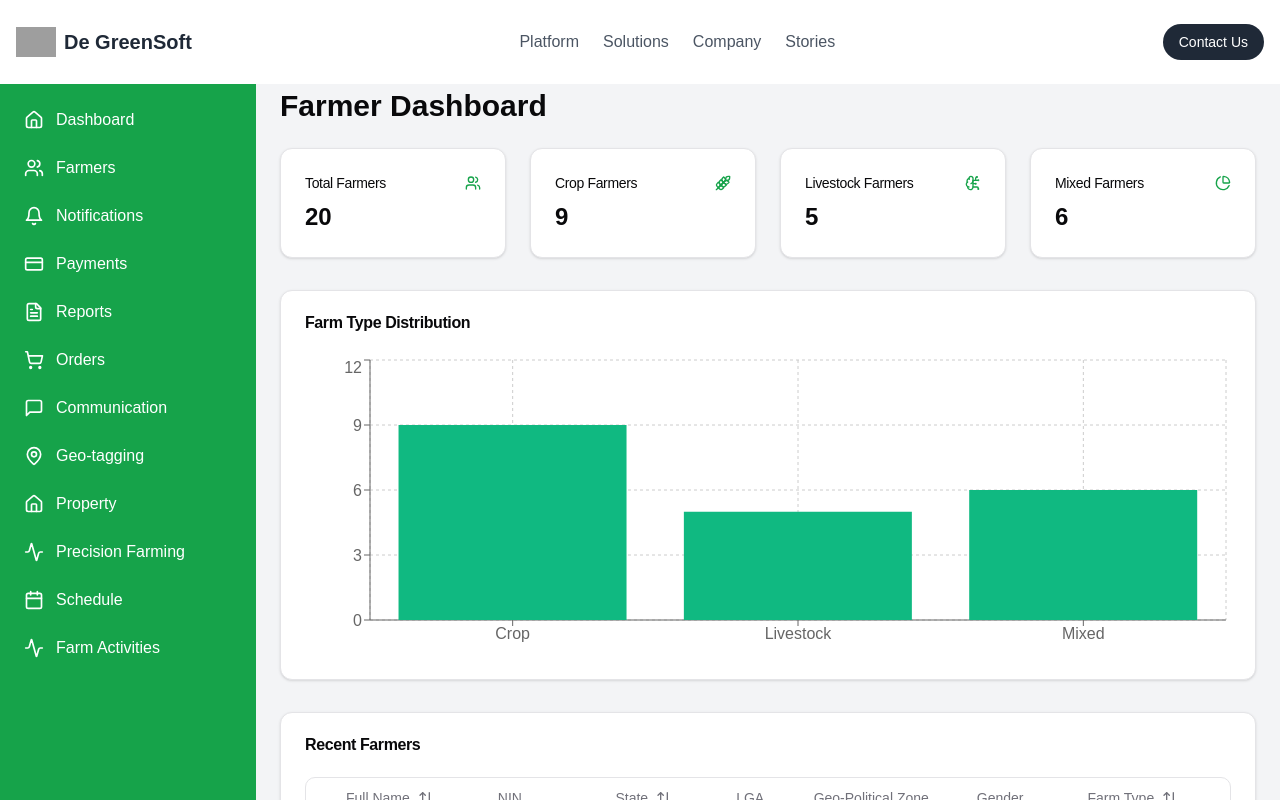
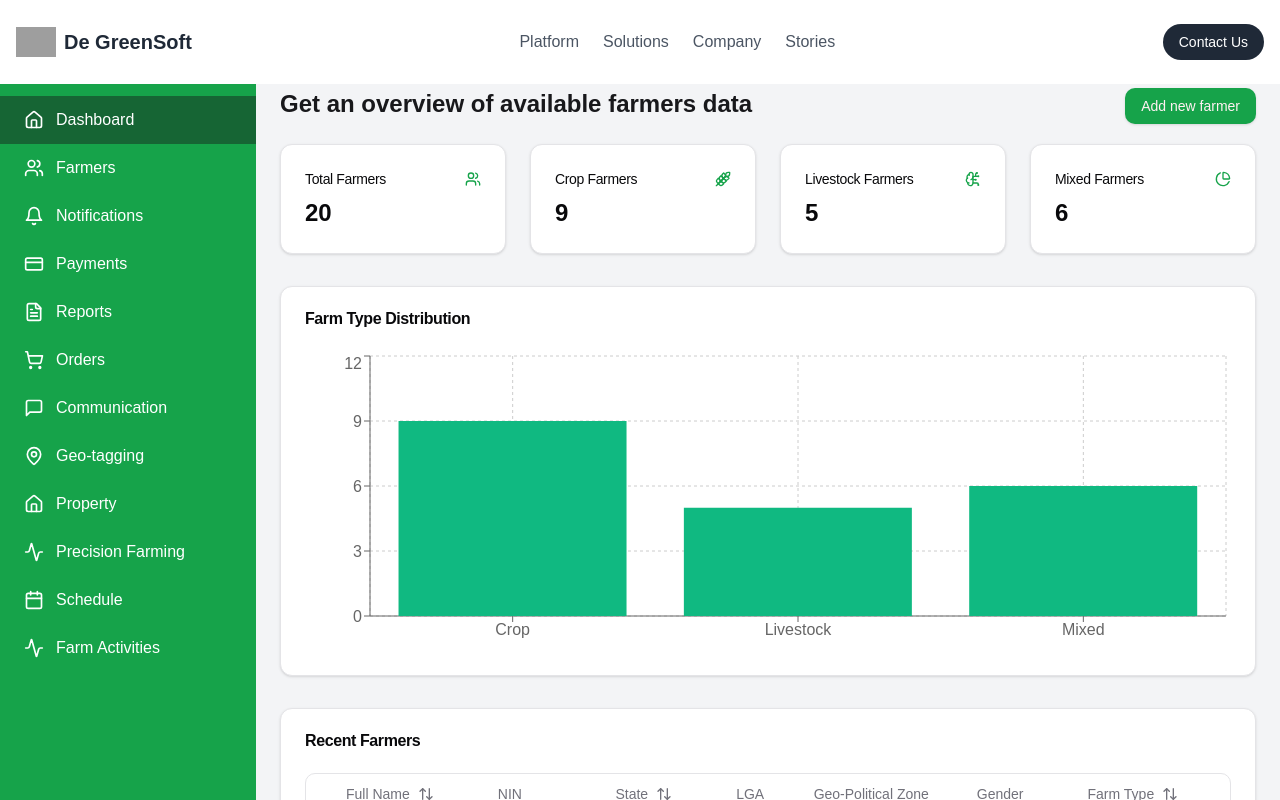
Before and after one commit to Botuns/de-greensoft, a Next.js app: page /admin/dashboard in a window 1280 px wide. Built offline with nearby package versions, Linux system fonts and the light colour scheme; grey boxes are pictures that could not be loaded.

Commit message:
Refactor next.config.mjs and page.tsx files

```diff
--- a/next.config.mjs
+++ b/next.config.mjs
@@ -8,6 +8,9 @@ const nextConfig = {
       },
     ],
   },
+  eslint: {
+    ignoreDuringBuilds: true,
+  },
 };
 
 export default nextConfig;
--- a/src/app/admin/dashboard/farmers/page.tsx
+++ b/src/app/admin/dashboard/farmers/page.tsx
@@ -30,8 +30,10 @@ import { toast } from "@/hooks/use-toast";
 import { useFarmerStore } from "@/hooks/providers/usefarmerStore";
 import autoTable, { UserOptions } from "jspdf-autotable";
 import { Row } from "@tanstack/react-table";
+import { useRouter } from "next/navigation";
 
 export default function AllFarmersPage() {
+  const router = useRouter();
   const { farmers, setFarmers } = useFarmerStore();
   const [filteredFarmers, setFilteredFarmers] = useState<Farmer[]>(farmers);
   const [searchTerm, setSearchTerm] = useState("");
@@ -159,7 +161,16 @@ export default function AllFarmersPage() {
 
   return (
     <div className="container max-w-6xl py-10 mx-auto ">
-      <h1 className="text-3xl font-bold mb-6">All Farmers</h1>
+      <div className="flex justify-between">
+        <h1 className="text-3xl font-bold mb-6">All Farmers</h1>
+        <Button
+          onClick={() => {
+            router.push("/admin/dashboard/add-farmer");
+          }}
+        >
+          Add new farmer
+        </Button>
+      </div>
       <div className="flex justify-between items-center mb-4">
         <Input
           placeholder="Search farmers..."
--- a/src/app/admin/dashboard/page.tsx
+++ b/src/app/admin/dashboard/page.tsx
@@ -78,8 +78,19 @@ export default function Dashboard() {
 
   return (
     <div className="container mx-auto p-6">
-      <h1 className="text-3xl font-bold mb-6">Farmer Dashboard</h1>
-
+      <div className="flex justify-between">
+        <h1 className="text-2xl font-bold mb-6 text-secondary-foreground">
+          Get an overview of available farmers data
+        </h1>
+        <Button
+          className=""
+          onClick={() => {
+            router.push("/admin/dashboard/add-farmer");
+          }}
+        >
+          Add new farmer
+        </Button>
+      </div>
       <div className="grid grid-cols-1 md:grid-cols-2 lg:grid-cols-4 gap-6 mb-8">
         <motion.div
           variants={cardVariants}
@@ -179,7 +190,9 @@ export default function Dashboard() {
                   data={farmers.slice(0, farmersPerPage)}
                 />
                 <div className="mt-4 flex justify-end">
-                  <Button onClick={() => router.push("/dashboard/farmers")}>
+                  <Button
+                    onClick={() => router.push("/admin/dashboard/farmers")}
+                  >
                     View All Farmers
                   </Button>
                 </div>
--- a/src/components/Sidebar.tsx
+++ b/src/components/Sidebar.tsx
@@ -19,18 +19,18 @@ import {
 } from "lucide-react";
 
 const menuItems = [
-  { icon: Home, name: "Dashboard", href: "/dashboard" },
-  { icon: Users, name: "Farmers", href: "/dashboard/farmers" },
-  { icon: Bell, name: "Notifications", href: "/notifications" },
-  { icon: CreditCard, name: "Payments", href: "/payments" },
-  { icon: FileText, name: "Reports", href: "/dashboard/reports" },
-  { icon: ShoppingCart, name: "Orders", href: "/dashboard/orders" },
-  { icon: MessageSquare, name: "Communication", href: "/dashboard/communication" },
-  { icon: MapPin, name: "Geo-tagging", href: "/dashboard/geo-tagging" },
-  { icon: Home, name: "Property", href: "/dashboard/property" },
-  { icon: Activity, name: "Precision Farming", href: "/dashboard/precision-farming" },
-  { icon: Calendar, name: "Schedule", href: "/dashboard/schedule" },
-  { icon: Activity, name: "Farm Activities", href: "/dashboard/farm-activities" },
+  { icon: Home, name: "Dashboard", href: "/admin/dashboard" },
+  { icon: Users, name: "Farmers", href: "/admin/dashboard/farmers" },
+  { icon: Bell, name: "Notifications", href: "/admin/notifications" },
+  { icon: CreditCard, name: "Payments", href: "/admin/payments" },
+  { icon: FileText, name: "Reports", href: "/admin/dashboard/reports" },
+  { icon: ShoppingCart, name: "Orders", href: "/admin/dashboard/orders" },
+  { icon: MessageSquare, name: "Communication", href: "/admin/dashboard/communication" },
+  { icon: MapPin, name: "Geo-tagging", href: "/admin/dashboard/geo-tagging" },
+  { icon: Home, name: "Property", href: "/admin/dashboard/property" },
+  { icon: Activity, name: "Precision Farming", href: "/admin/dashboard/precision-farming" },
+  { icon: Calendar, name: "Schedule", href: "/admin/dashboard/schedule" },
+  { icon: Activity, name: "Farm Activities", href: "/admin/dashboard/farm-activities" },
 ];
 
 export default function Sidebar() {
```
